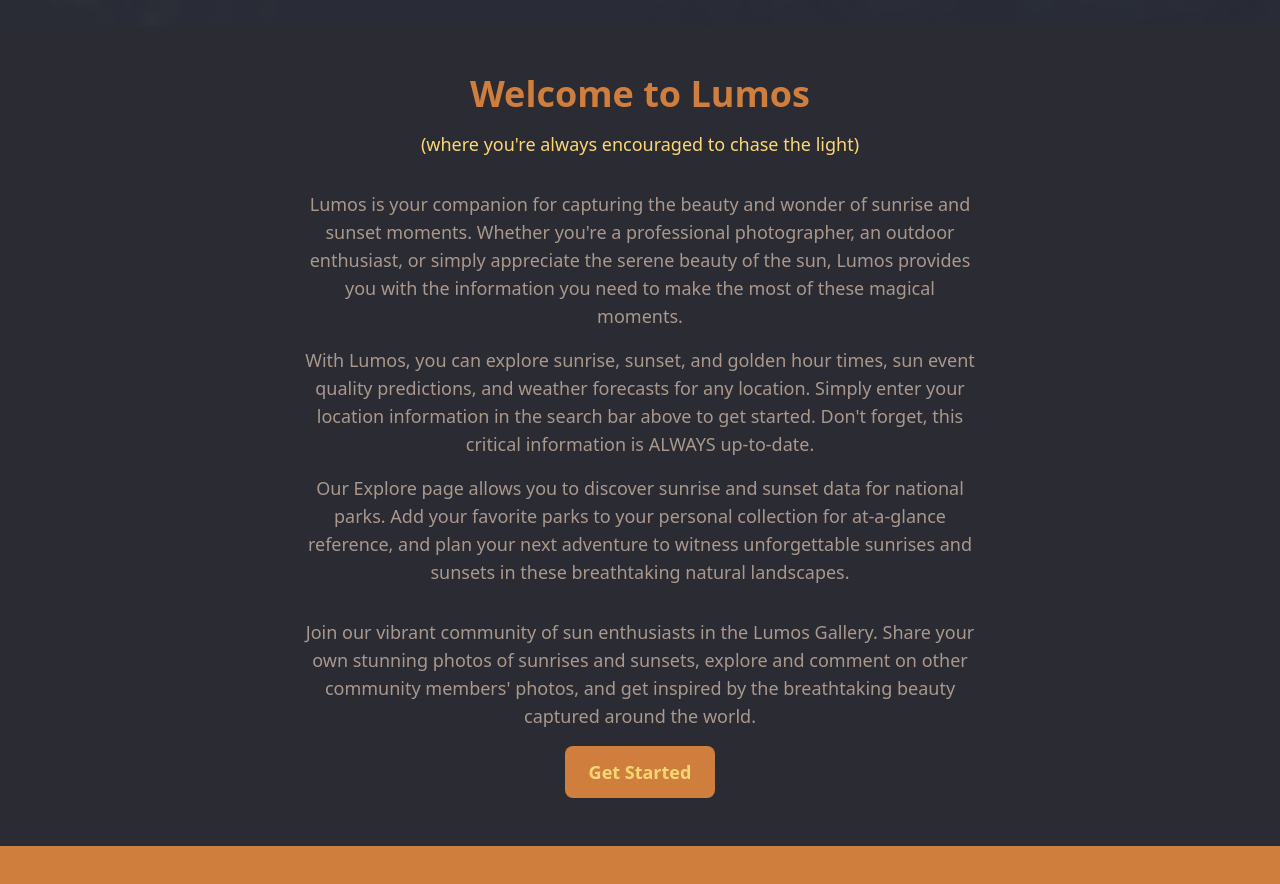
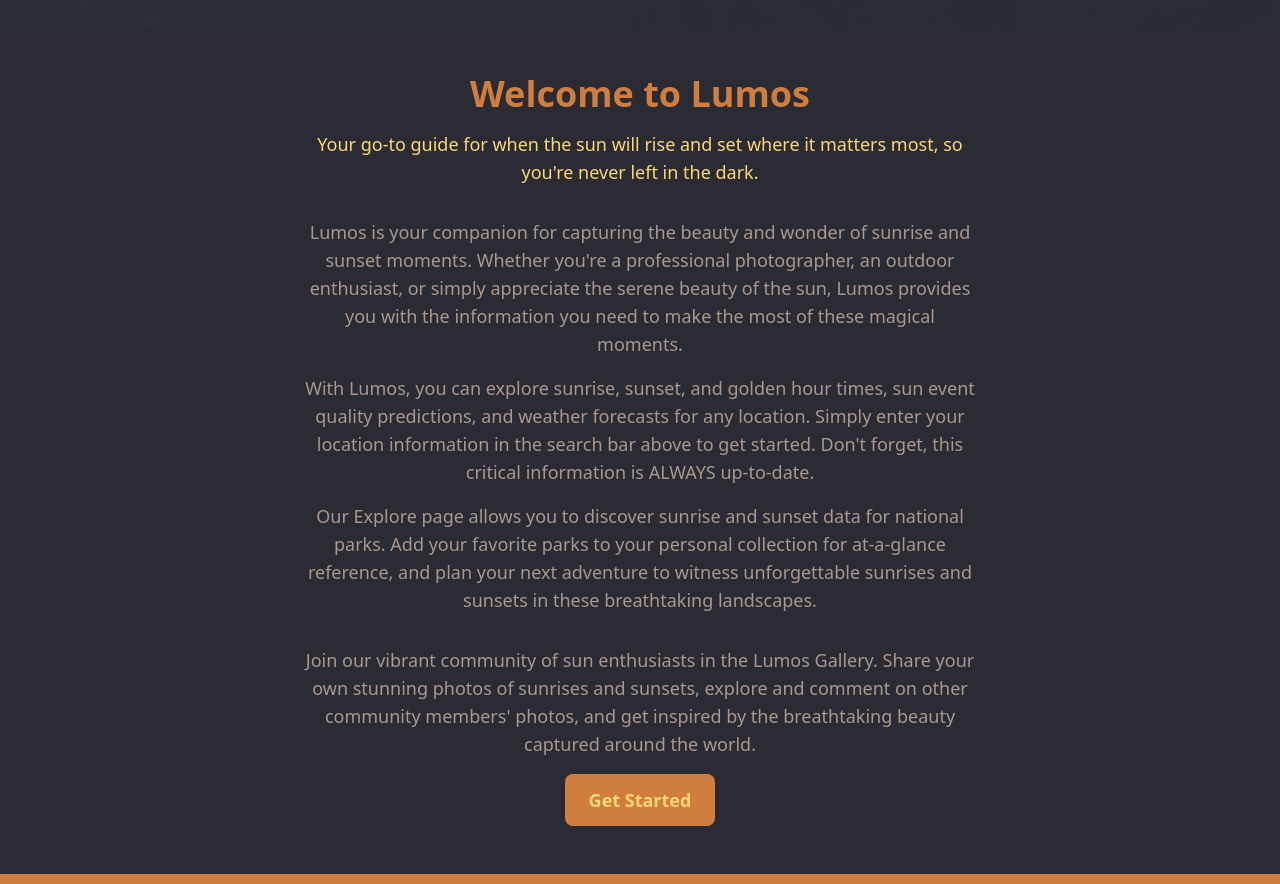
Before and after one commit to samchappel/lumos, a React (Create React App) app in the folder client/: page / in a window 1280 px wide. Shown: the part 840-1724 px from the top of the page. Built offline with nearby package versions, Linux system fonts and the light colour scheme; no server answers.

Commit message:
updated about section on home page

```diff
--- a/client/src/Footer.js
+++ b/client/src/Footer.js
@@ -3,7 +3,7 @@
     return (
         <footer className="footer footer-center p-10 bg-primary text-primary-content">
             <div>
-                <svg width="50" height="50" viewBox="0 0 24 24" xmlns="client/public/Lumos.png" fillRule="evenodd" clip-rule="evenodd" className="inline-block fill-current"><path d="M22.672 15.226l-2.432.811.841 2.515c.33 1.019-.209 2.127-1.23 2.456-1.15.325-2.148-.321-2.463-1.226l-.84-2.518-5.013 1.677.84 2.517c.391 1.203-.434 2.542-1.831 2.542-.88 0-1.601-.564-1.86-1.314l-.842-2.516-2.431.809c-1.135.328-2.145-.317-2.463-1.229-.329-1.018.211-2.127 1.231-2.456l2.432-.809-1.621-4.823-2.432.808c-1.355.384-2.558-.59-2.558-1.839 0-.817.509-1.582 1.327-1.846l2.433-.809-.842-2.515c-.33-1.02.211-2.129 1.232-2.458 1.02-.329 2.13.209 2.461 1.229l.842 2.515 5.011-1.677-.839-2.517c-.403-1.238.484-2.553 1.843-2.553.819 0 1.585.509 1.85 1.326l.841 2.517 2.431-.81c1.02-.33 2.131.211 2.461 1.229.332 1.018-.21 2.126-1.23 2.456l-2.433.809 1.622 4.823 2.433-.809c1.242-.401 2.557.484 2.557 1.838 0 .819-.51 1.583-1.328 1.847m-8.992-6.428l-5.01 1.675 1.619 4.828 5.011-1.674-1.62-4.829z"></path></svg>
+                <svg width="50" height="50" viewBox="0 0 24 24" xmlns="http://www.w3.org/2000/svg" fillRule="evenodd" clip-rule="evenodd" className="inline-block fill-current"><path d="M22.672 15.226l-2.432.811.841 2.515c.33 1.019-.209 2.127-1.23 2.456-1.15.325-2.148-.321-2.463-1.226l-.84-2.518-5.013 1.677.84 2.517c.391 1.203-.434 2.542-1.831 2.542-.88 0-1.601-.564-1.86-1.314l-.842-2.516-2.431.809c-1.135.328-2.145-.317-2.463-1.229-.329-1.018.211-2.127 1.231-2.456l2.432-.809-1.621-4.823-2.432.808c-1.355.384-2.558-.59-2.558-1.839 0-.817.509-1.582 1.327-1.846l2.433-.809-.842-2.515c-.33-1.02.211-2.129 1.232-2.458 1.02-.329 2.13.209 2.461 1.229l.842 2.515 5.011-1.677-.839-2.517c-.403-1.238.484-2.553 1.843-2.553.819 0 1.585.509 1.85 1.326l.841 2.517 2.431-.81c1.02-.33 2.131.211 2.461 1.229.332 1.018-.21 2.126-1.23 2.456l-2.433.809 1.622 4.823 2.433-.809c1.242-.401 2.557.484 2.557 1.838 0 .819-.51 1.583-1.328 1.847m-8.992-6.428l-5.01 1.675 1.619 4.828 5.011-1.674-1.62-4.829z"></path></svg>
                 <p className="font-bold">
                 LUMOS <br/>Chase the light
                 </p>
--- a/client/src/Home.js
+++ b/client/src/Home.js
@@ -51,7 +51,7 @@
       <section className="py-12 px-4">
         <div className="max-w-2xl mx-auto text-center text-secondary">
           <h2 className="text-4xl font-bold mb-4 text-primary">Welcome to Lumos</h2>
-          <p className="text-lg mb-8 text-accent">(where you're always encouraged to chase the light)</p>
+          <p className="text-lg mb-8 text-accent">Your go-to guide for when the sun will rise and set where it matters most, so you're never left in the dark.</p>
           <p className="text-lg mb-4">
             Lumos is your companion for capturing the beauty and wonder of sunrise and sunset moments. Whether you're a professional photographer, an outdoor enthusiast, or simply appreciate the serene beauty of the sun, Lumos provides you with the information you need to make the most of these magical moments.
           </p>
@@ -59,7 +59,7 @@
             With Lumos, you can explore sunrise, sunset, and golden hour times, sun event quality predictions, and weather forecasts for any location. Simply enter your location information in the search bar above to get started. Don't forget, this critical information is ALWAYS up-to-date.
           </p>
           <p className="text-lg mb-8">
-            Our Explore page allows you to discover sunrise and sunset data for national parks. Add your favorite parks to your personal collection for at-a-glance reference, and plan your next adventure to witness unforgettable sunrises and sunsets in these breathtaking natural landscapes.
+            Our Explore page allows you to discover sunrise and sunset data for national parks. Add your favorite parks to your personal collection for at-a-glance reference, and plan your next adventure to witness unforgettable sunrises and sunsets in these breathtaking landscapes.
           </p>
           <p className="text-lg mb-4">
             Join our vibrant community of sun enthusiasts in the Lumos Gallery. Share your own stunning photos of sunrises and sunsets, explore and comment on other community members' photos, and get inspired by the breathtaking beauty captured around the world.
```
